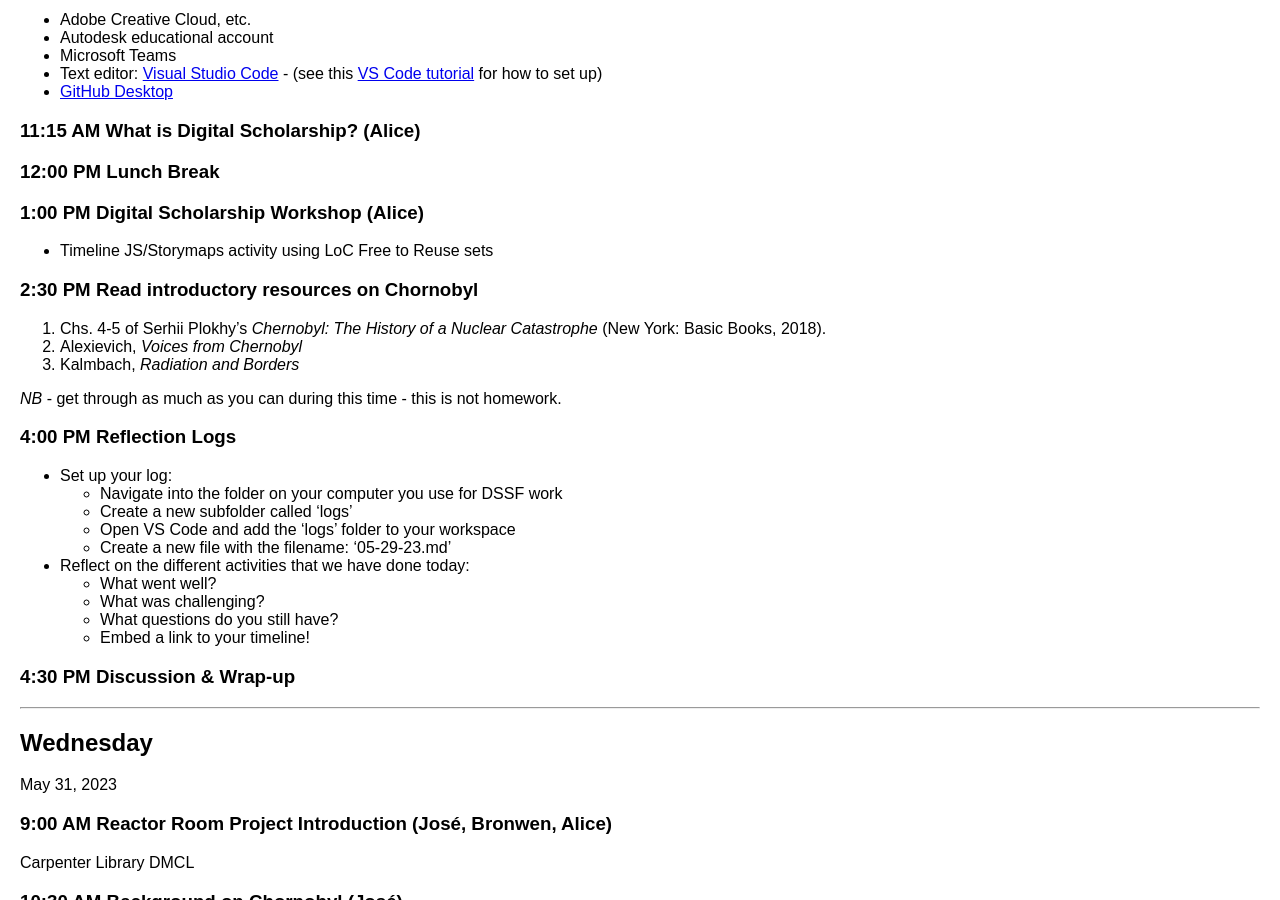
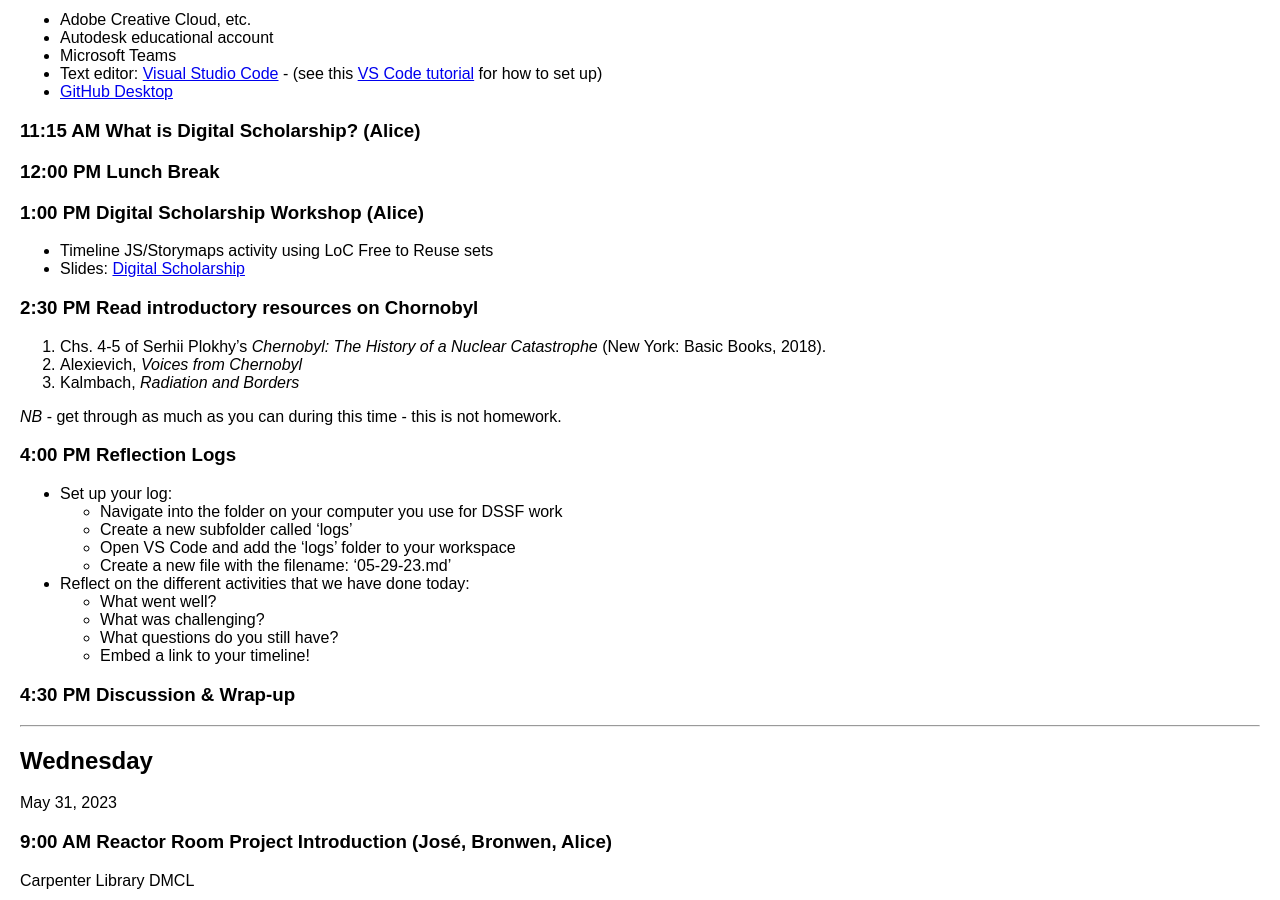
Before and after one commit to digbmc/dssf-syll, a Jekyll site: the page built from _weeks/01-intro.md, in a window 1280 px wide and 900 px high, scrolled down 1202 px. Built offline with Jekyll 4.4.1, drawn with Linux system fonts in a browser that asks for light colours.

Commit message:
Update 01-intro.md

```diff
--- a/_weeks/01-intro.md
+++ b/_weeks/01-intro.md
@@ -47,6 +47,7 @@
 
 ### 1:00 PM Digital Scholarship Workshop (Alice)
 - Timeline JS/Storymaps activity using LoC Free to Reuse sets
+- Slides: [Digital Scholarship](https://brynmawr-my.sharepoint.com/:p:/g/personal/amcgrath1_brynmawr_edu/EZMYcvVDa0pGid-DiYQf90gBhr1iLLXUdMQ2RGklIwpt1Q?e=Dz1ys2)
 
 ### 2:30 PM Read introductory resources on Chornobyl
 1. Chs. 4-5 of Serhii Plokhy's *Chernobyl: The History of a Nuclear Catastrophe* (New York: Basic Books, 2018).
```
